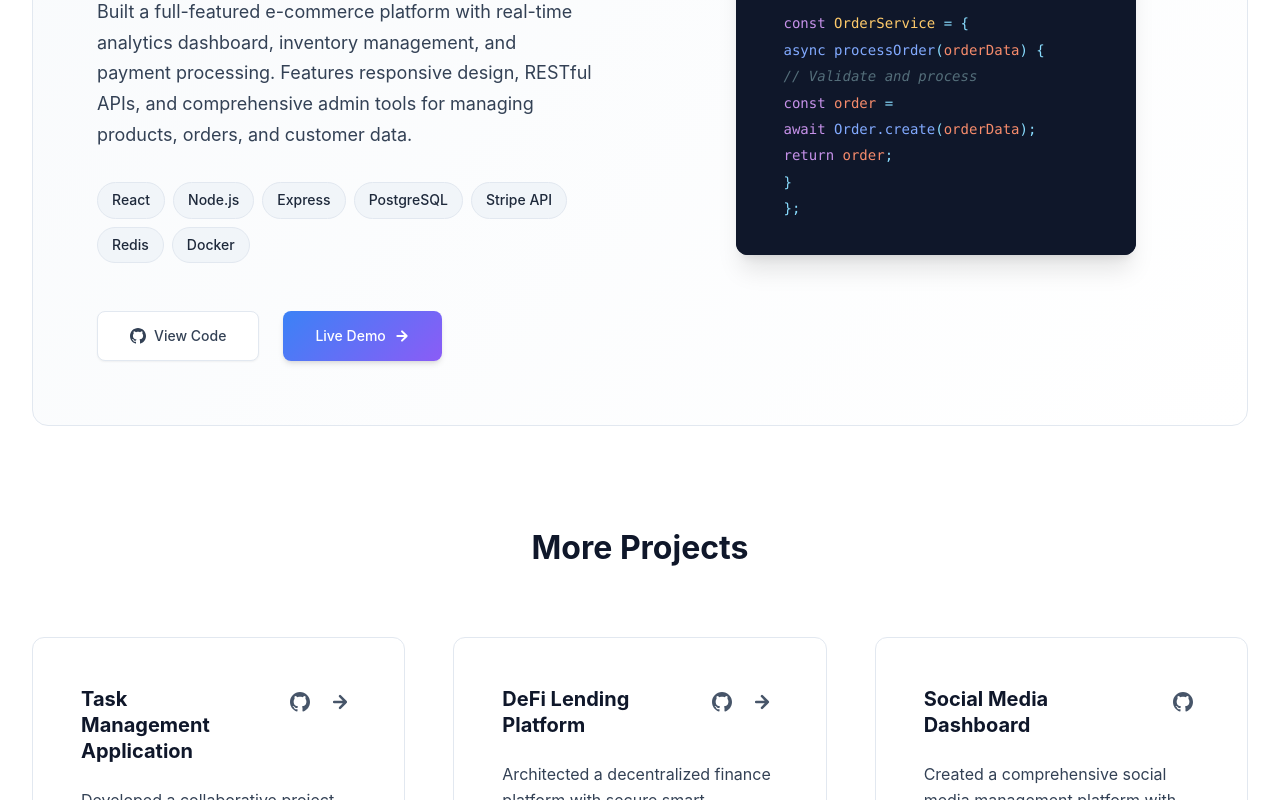
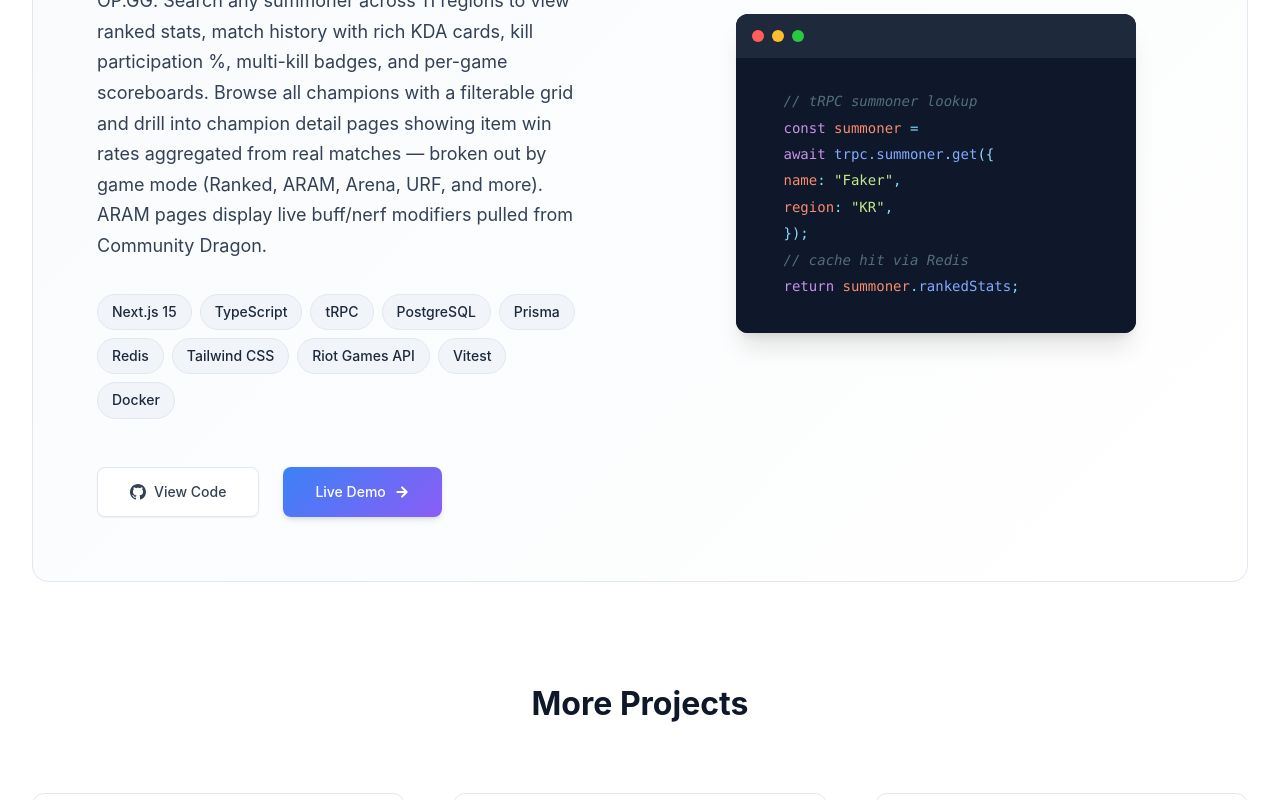
Before and after one commit to anti-epic/portfolio-, a React (Create React App) app: page / in a window 1280 px wide. Shown: the part 7500-8300 px from the top of the page. Built offline with nearby package versions, Linux system fonts and the light colour scheme.

Commit message:
project upgrade

```diff
--- a/src/pages/Projects.css
+++ b/src/pages/Projects.css
@@ -187,6 +187,10 @@
   color: #c792ea;
 }
 
+.code-string {
+  color: #c3e88d;
+}
+
 /* Other Projects */
 .other-projects {
   margin-top: var(--space-3xl);
--- a/src/pages/Projects.tsx
+++ b/src/pages/Projects.tsx
@@ -6,19 +6,18 @@
   const projects: Project[] = [
     {
       id: '1',
-      title: 'E-Commerce Platform with Analytics',
-      description: 'Built a full-featured e-commerce platform with real-time analytics dashboard, inventory management, and payment processing. Features responsive design, RESTful APIs, and comprehensive admin tools for managing products, orders, and customer data.',
-      technologies: ['React', 'Node.js', 'Express', 'PostgreSQL', 'Stripe API', 'Redis', 'Docker'],
-      githubUrl: 'https://github.com/chasedonahoe/ecommerce-platform',
-      liveUrl: 'https://ecommerce-demo.chasedonahoe.dev'
+      title: 'lol.gg',
+      description: 'A League of Legends stat-tracking site in the style of OP.GG. Search any summoner across 11 regions to view ranked stats, match history with rich KDA cards, kill participation %, multi-kill badges, and per-game scoreboards. Browse all champions with a filterable grid and drill into champion detail pages showing item win rates aggregated from real matches — broken out by game mode (Ranked, ARAM, Arena, URF, and more). ARAM pages display live buff/nerf modifiers pulled from Community Dragon.',
+      technologies: ['Next.js 15', 'TypeScript', 'tRPC', 'PostgreSQL', 'Prisma', 'Redis', 'Tailwind CSS', 'Riot Games API', 'Vitest', 'Docker'],
+      githubUrl: 'https://github.com/anti-epic/lol.gg',
+      liveUrl: 'https://lol-gg-steel.vercel.app/'
     },
     {
       id: '2',
-      title: 'Task Management Application',
-      description: 'Developed a collaborative project management tool with real-time updates, drag-and-drop functionality, team collaboration, and advanced reporting. Built with modern React patterns and scalable backend architecture.',
-      technologies: ['React', 'TypeScript', 'Node.js', 'Socket.io', 'MongoDB', 'JWT', 'Material-UI'],
-      githubUrl: 'https://github.com/chasedonahoe/task-manager',
-      liveUrl: 'https://tasks-demo.chasedonahoe.dev'
+      title: 'AllAboutMovies',
+      description: 'A full-stack movie browsing app powered by the TMDB API. Browse trending and discover feeds (daily or weekly), view detailed movie pages with banners, cast, trailers, genres, budget, and revenue data. Authenticated users can manage a personal watchlist and leave reviews. Includes real-time search, signup/login with full validation, and a demo account for quick access.',
+      technologies: ['React', 'Redux', 'Express.js', 'Sequelize', 'PostgreSQL', 'JavaScript', 'CSS'],
+      githubUrl: 'https://github.com/anti-epic/AllAboutMovies'
     },
     {
       id: '3',
@@ -111,41 +110,44 @@
                 <div className="mockup-content">
                   <div className="code-snippet">
                     <div className="code-line">
-                      <span className="code-keyword">const</span>
-                      <span className="code-class"> OrderService</span>
-                      <span className="code-bracket"> = &#123;</span>
+                      <span className="code-comment">// tRPC summoner lookup</span>
                     </div>
                     <div className="code-line">
-                      <span className="code-method">  async processOrder</span>
-                      <span className="code-bracket">(</span>
-                      <span className="code-param">orderData</span>
-                      <span className="code-bracket">) &#123;</span>
-                    </div>
-                    <div className="code-line">
-                      <span className="code-comment">    // Validate and process</span>
-                    </div>
-                    <div className="code-line">
-                      <span className="code-keyword">    const</span>
-                      <span className="code-param"> order</span>
+                      <span className="code-keyword">const</span>
+                      <span className="code-param"> summoner</span>
                       <span className="code-bracket"> =</span>
                     </div>
                     <div className="code-line">
-                      <span className="code-keyword">      await</span>
-                      <span className="code-method"> Order.create</span>
-                      <span className="code-bracket">(</span>
-                      <span className="code-param">orderData</span>
-                      <span className="code-bracket">);</span>
+                      <span className="code-keyword">  await</span>
+                      <span className="code-method"> trpc.summoner</span>
+                      <span className="code-bracket">.</span>
+                      <span className="code-method">get</span>
+                      <span className="code-bracket">(&#123;</span>
                     </div>
                     <div className="code-line">
-                      <span className="code-return">    return</span>
-                      <span className="code-param"> order</span>
-                      <span className="code-bracket">;</span>
+                      <span className="code-param">    name</span>
+                      <span className="code-bracket">:</span>
+                      <span className="code-string"> "Faker"</span>
+                      <span className="code-bracket">,</span>
                     </div>
                     <div className="code-line">
-                      <span className="code-bracket">  &#125;</span>
+                      <span className="code-param">    region</span>
+                      <span className="code-bracket">:</span>
+                      <span className="code-string"> "KR"</span>
+                      <span className="code-bracket">,</span>
                     </div>
                     <div className="code-line">
-                      <span className="code-bracket">&#125;;</span>
+                      <span className="code-bracket">  &#125;);</span>
+                    </div>
+                    <div className="code-line">
+                      <span className="code-comment">// cache hit via Redis</span>
+                    </div>
+                    <div className="code-line">
+                      <span className="code-return">return</span>
+                      <span className="code-param"> summoner</span>
+                      <span className="code-bracket">.</span>
+                      <span className="code-method">rankedStats</span>
+                      <span className="code-bracket">;</span>
                     </div>
                   </div>
                 </div>
```
